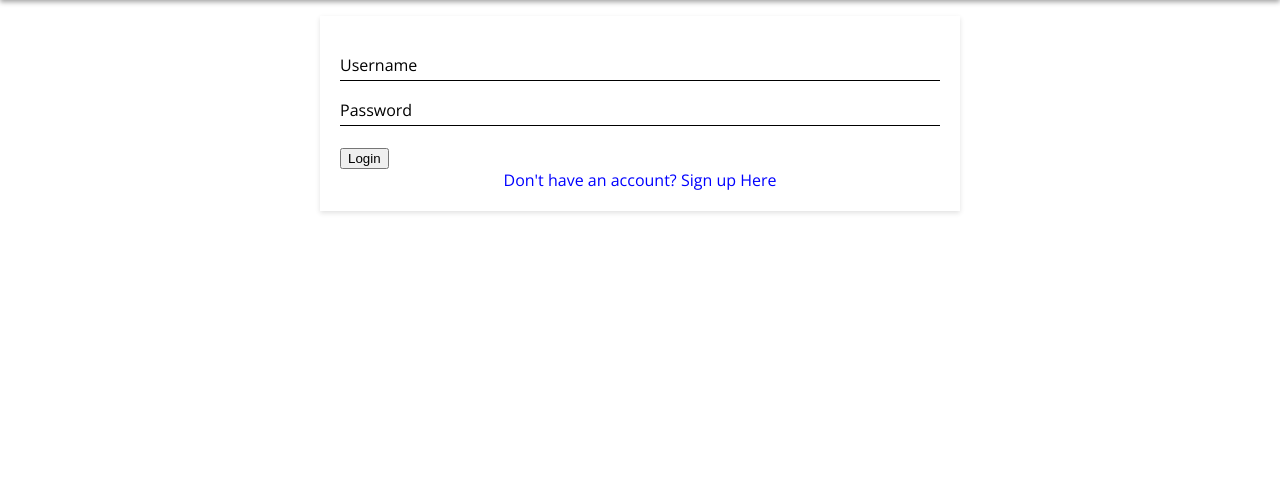
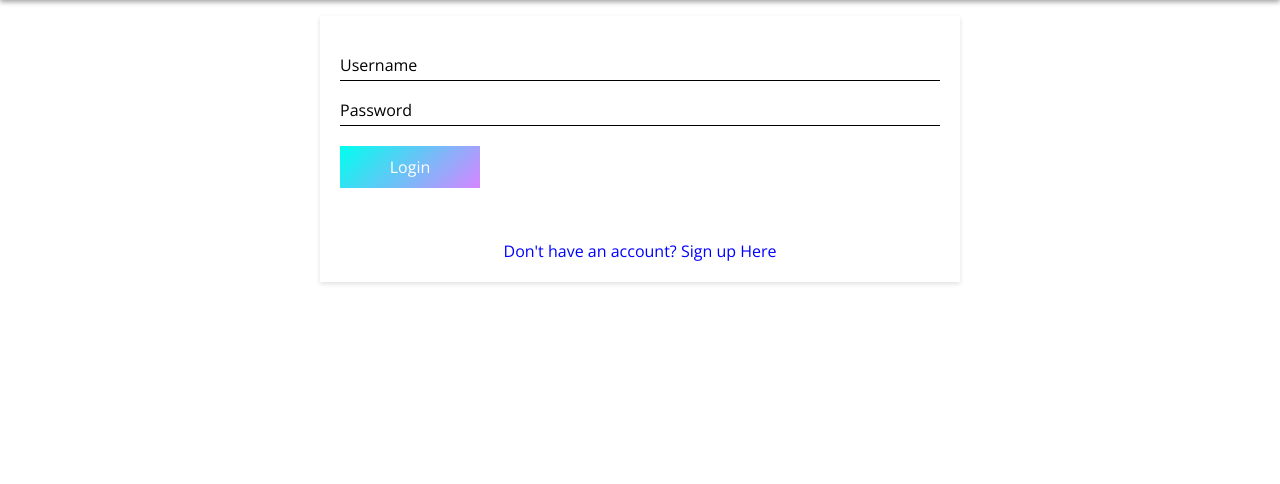
Before and after one commit to asimshrestha2/doe-website, a Flask app: page /login in a window 1280 px wide. Shown: the part 64-548 px from the top of the page. Run offline with Flask 2, Linux system fonts and the light colour scheme; some libraries are stand-ins or nearby versions.

Commit message:
Changed Button Sytle and updated error look
:+1:

```diff
--- a/eb-flask/static/style.css
+++ b/eb-flask/static/style.css
@@ -41,6 +41,10 @@ a:hover{
 
 .text-center{
   text-align: center;
+}
+
+.text-right{
+  text-align: right;
 }
 
 .top-nav{
@@ -155,6 +159,8 @@ a:hover{
   background: linear-gradient(-45deg, #D585FF, #00FFEE);
   display: inline-block;
   transition: all 275ms linear;
+  min-width: 120px;
+  text-align: center;
   cursor: pointer;
 }
 
@@ -164,6 +170,7 @@ a:hover{
 
 #menu{
   position: relative;
+  cursor: pointer;
 }
 
 .menu-content{
@@ -346,6 +353,10 @@ header.sub-page{
   z-index: 999;
 }
 
+.error{
+  color: #FF0000;
+}
+
 /*Event Page*/
 .event, .createevent{
   box-shadow: 0 2px 5px #e1e1e1;
@@ -495,6 +506,7 @@ textarea{
 }
 
 .card{
+  position: relative;
   height: 260px;
   width: 260px;
   margin: 20px;
@@ -539,6 +551,19 @@ textarea{
 }
 
 .login #signup-link{
+  padding-top: 12px;
+  text-align: center;
+}
+
+.login #signup-link a{
+  text-align: center;
+  text-decoration: none;
+  font-size: 16px;
+}
+
+.login .error{
+  padding: 20px 0;
+  font-size: 14px;
   text-align: center;
 }
 
--- a/eb-flask/templates/login.html
+++ b/eb-flask/templates/login.html
@@ -24,9 +24,11 @@
       <input type="password" name="password" id="password" value="">
       <label for="password">Password</label>
     </div>
-    <input id="login" type="submit" name="submit" value="Login">
+    <div>
+      <div id="login" class="rect-btn">Login</div>
+    </div>
+    <div class="error" id="log"></div>
     <p id = "signup-link"><a href = "{{ url_for('signup') }}" style = "color: blue">Don't have an account? Sign up Here</a></p>
-    <div class="error" id="log"></div>
   </div>
   <script type="text/javascript">
   var login = document.getElementById('login');
--- a/eb-flask/templates/profile.html
+++ b/eb-flask/templates/profile.html
@@ -69,6 +69,7 @@
             <div class="title">{{ event.title }}</div>
           </div>
           <div class="discription">{{ event.discription }}</div>
+          <a href="{{ url_for('event', name=event.title) }}"><div class="btn-fill"></div></a>
         </div><!--
         {% endfor %}
         --></div>
--- a/eb-flask/templates/signup.html
+++ b/eb-flask/templates/signup.html
@@ -59,6 +59,8 @@
         <input type="text" name="zip" id="zip" value="">
         <label for="zip">ZIP Code</label>
       </div>
-      <input type="submit" name="submit" value="Sign Up">
+      <div>
+        <div id="signup" class="rect-btn">Sign Up</div>
+      </div>
   </div>
 {% endblock %}
```
